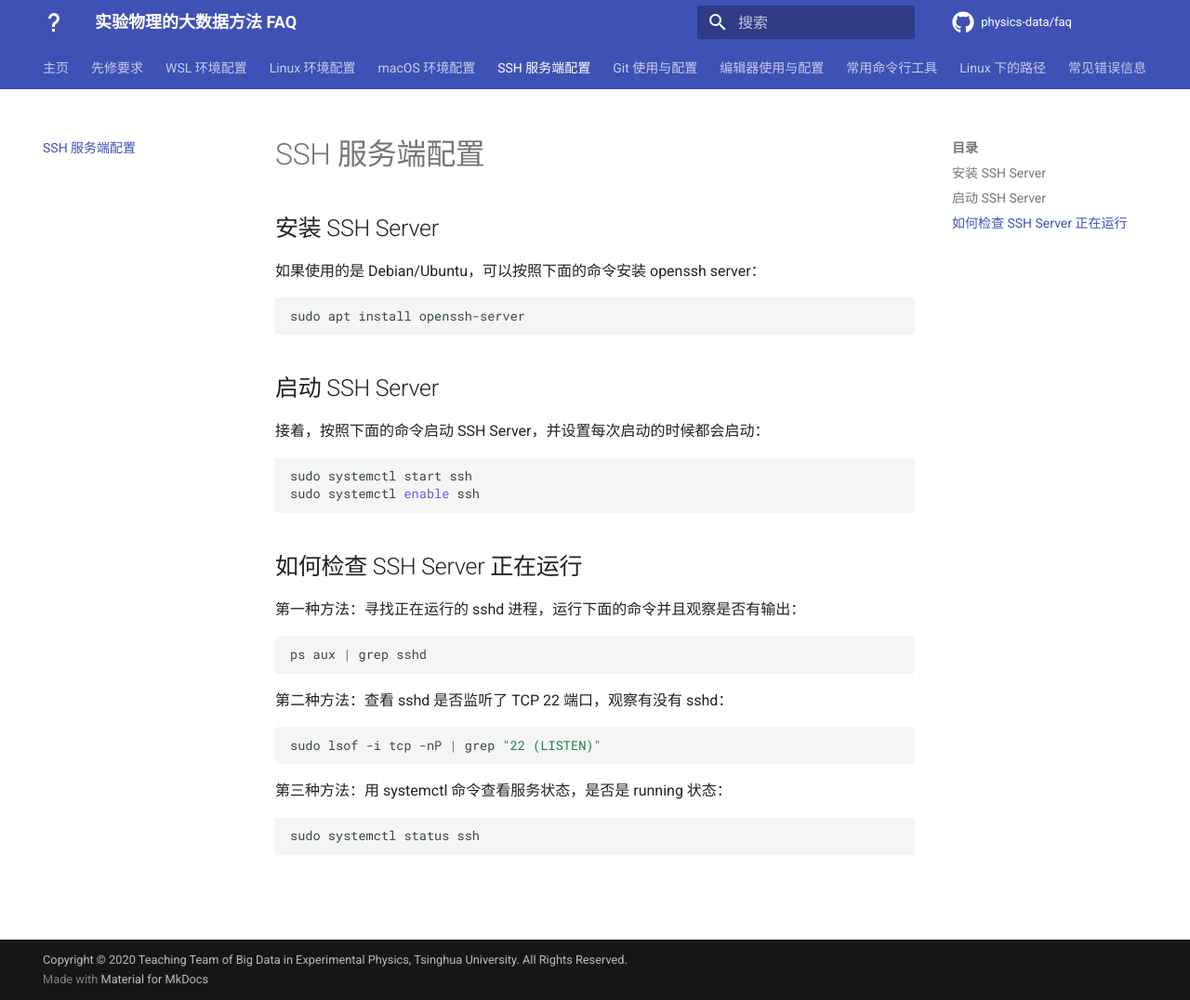
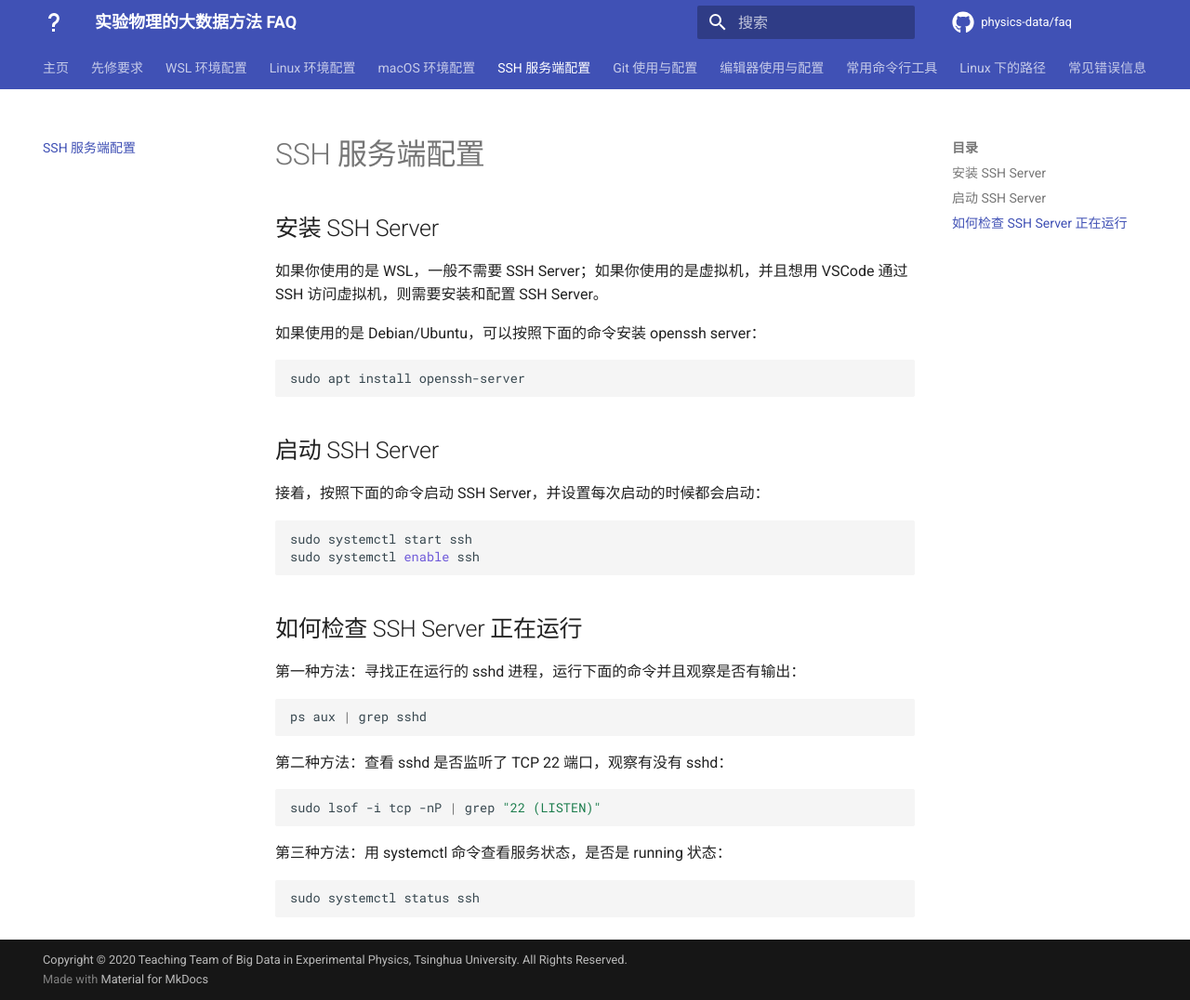
Before and after one commit to physics-data/faq, an MkDocs documentation site: the page built from docs/sshd.md, in a window 1280 px wide and 1076 px high. Shown: the whole window at 93% size. Built offline with MkDocs 1.6.1 and Material for MkDocs 9.7.7, drawn with Linux system fonts in a browser that asks for light colours; comment, search, counter and statistics services are not loaded.

Commit message:
Add notes for ssh server

```diff
--- a/docs/sshd.md
+++ b/docs/sshd.md
@@ -1,4 +1,6 @@
 ## 安装 SSH Server
+
+如果你使用的是 WSL，一般不需要 SSH Server；如果你使用的是虚拟机，并且想用 VSCode 通过 SSH 访问虚拟机，则需要安装和配置 SSH Server。
 
 如果使用的是 Debian/Ubuntu，可以按照下面的命令安装 openssh server：
 
```
